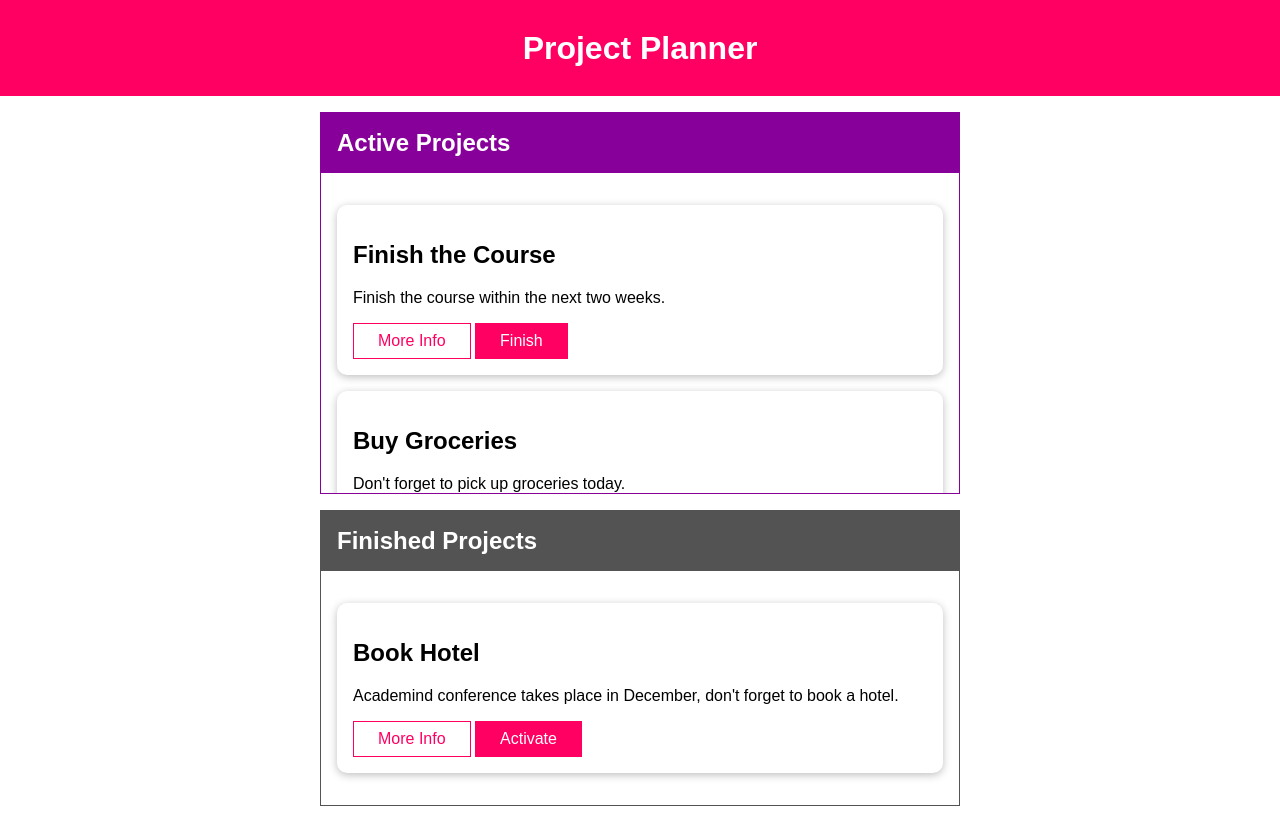
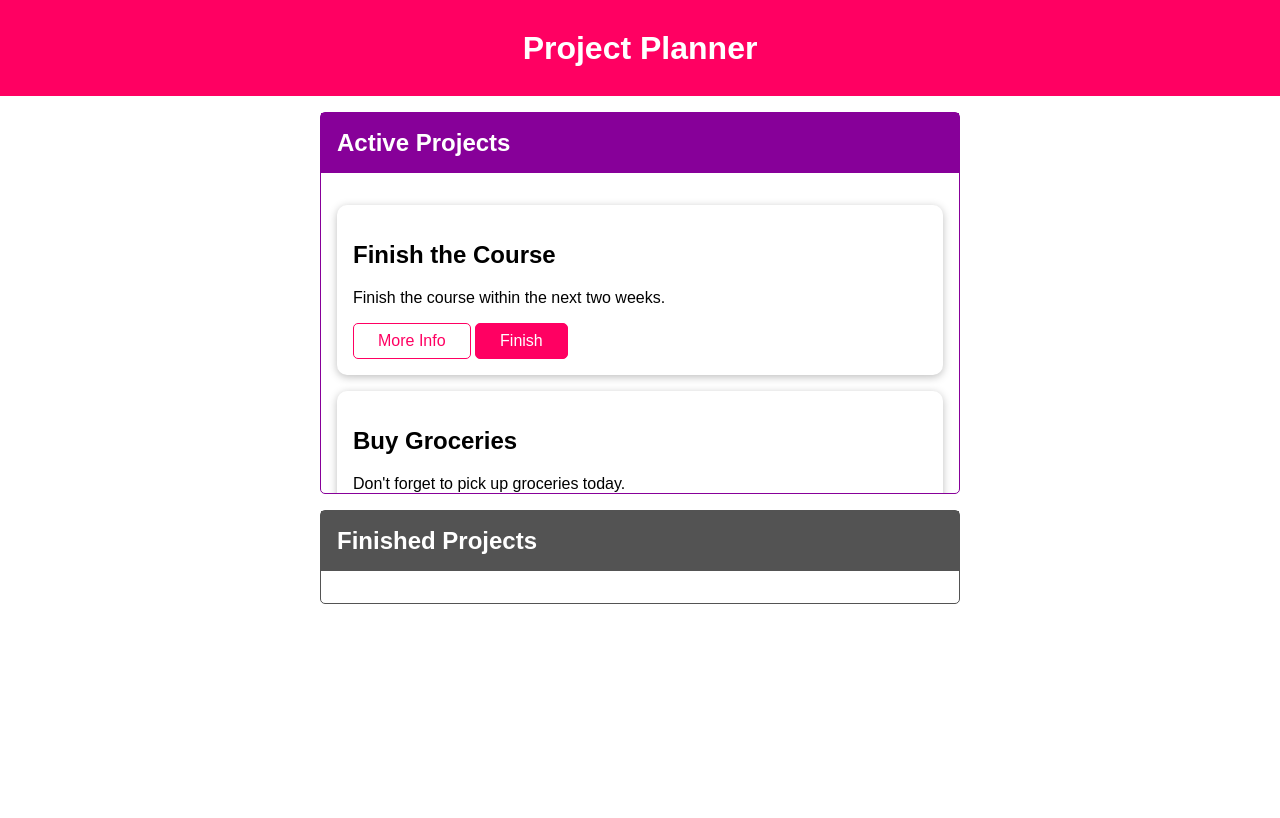
Before and after one commit to Trung-Hieu-Dev/mini-project-planner-with-html-css-js, a plain HTML site: page index.html in a window 1280 px wide. Both pictures are taken after a click on the button "Activate". Drawn offline with Linux system fonts and the light colour scheme.

Commit message:
Adding logic of Changing project condition & Done this mini project

```diff
--- a/assets/scripts/app.js
+++ b/assets/scripts/app.js
@@ -1,11 +1,119 @@
-class Tooltip {}
+class DOMHelper {
+    static clearEventListeners(element) {
+        const clonedElement = element.cloneNode(true);
+        element.replaceWith(clonedElement);
+        return clonedElement;
+    }
 
-class ProjectItem {}
+    static moveElement(elementId, newDestinationSelector) {
+        const element = document.getElementById(elementId);
+        const destinationElement = document.querySelector(newDestinationSelector);
+
+        destinationElement.append(element);
+    }
+}
+
+class Tooltip {
+    constructor(closeNotifierFunction) {
+        this.closeNotifier = closeNotifierFunction;
+    }
+
+    closeTooltip = () => {
+        this.detach();
+        this.closeNotifier(); //set hasActiveTooltip -> false
+    }
+
+    detach = () => {
+        this.element.remove();
+    }
+
+    attach() {
+        const tooltipElement = document.createElement('div');
+        tooltipElement.className = 'card';
+        tooltipElement.textContent = 'Tooltip'
+        tooltipElement.addEventListener('click', this.closeTooltip);
+        this.element = tooltipElement;
+        document.body.append(tooltipElement);
+    }
+}
+
+class ProjectItem {
+    hasActiveTooltip = false;
+
+    constructor(id, updateProjectListsFunction, type) {
+        this.id = id;
+        this.updateProjectListsHandler = updateProjectListsFunction;
+        this.connectMoreInfoButton();
+        this.connectSwitchButton(type);
+    }
+
+    showMoreInfoHandler() {
+        if(this.hasActiveTooltip) {
+            return;
+        }
+        const tooltip = new Tooltip(() => {
+            this.hasActiveTooltip = false;
+        });
+        tooltip.attach();
+        this.hasActiveTooltip = true;
+    }
+
+    connectMoreInfoButton() {
+        const projectItemElement = document.getElementById(this.id);
+        const moreInfoBtn = projectItemElement.querySelector('button:first-of-type');
+        moreInfoBtn.addEventListener('click', this.showMoreInfoHandler);
+    }
+
+    connectSwitchButton(type) {
+        const projectItemElement = document.getElementById(this.id);
+        let switchBtn = projectItemElement.querySelector('button:last-of-type');
+        switchBtn = DOMHelper.clearEventListeners(switchBtn);
+        switchBtn.textContent = type === 'active' ? 'Finish' : 'Activate';
+        switchBtn.addEventListener(
+            'click',
+            this.updateProjectListsHandler.bind(null, this.id)
+        );
+    }
+
+    update(updateProjectListFn, type) {
+        this.updateProjectListsHandler = updateProjectListFn;
+        this.connectSwitchButton(type);
+    }
+}
 
 class ProjectList {
+    projects = [];
+
     constructor(type) {
+        this.type = type;
         const prjItems = document.querySelectorAll(`#${type}-projects li`);
-        console.log(prjItems);
+        for (const prjItem of prjItems) {
+            this.projects.push(
+                new ProjectItem(prjItem.id, this.switchProject.bind(this), this.type)
+            );
+        }
+        console.log(this.projects);
+    }
+
+    //transfer this item in instant project to another project
+    setSwitchHandlerFunction(switchHandlerFunction) {
+        this.switchHandler = switchHandlerFunction;
+    }
+
+    //add changed item to another list
+    addProject(project) {
+        this.projects.push(project);
+        DOMHelper.moveElement(project.id, `#${this.type}-projects ul`);
+        project.update(this.switchProject.bind(this), this.type);
+    }
+
+    //switch to change condition of item in list
+    switchProject(projectId) {
+        //get item has changed condition
+        this.switchHandler(this.projects.find(p => p.id === projectId));
+
+        //make new list
+        this.projects = this.projects.filter(p => p.id !== projectId);
     }
 }
 
@@ -13,7 +121,15 @@ class App {
     static init() {
         const activeProjectsList = new ProjectList('active');
         const finishedProjectsList = new ProjectList('finished');
+
+        activeProjectsList.setSwitchHandlerFunction(
+            finishedProjectsList.addProject.bind(finishedProjectsList)
+        );
+
+        finishedProjectsList.setSwitchHandlerFunction(
+            activeProjectsList.addProject.bind(activeProjectsList)
+        );
     }
 }
 
-App.init();
+App.init()
--- a/assets/styles/app.css
+++ b/assets/styles/app.css
@@ -46,12 +46,13 @@ section {
   margin: 1rem auto;
   width: 40rem;
   max-width: 90%;
+  border-radius: 5px;
 }
 
 section ul {
   padding: 1rem;
   max-height: 20rem;
-  overflow: scroll;
+  overflow-y: scroll;
 }
 
 section > h2 {
@@ -64,6 +65,7 @@ button {
   background: #ff0062;
   color: white;
   border: 1px solid #ff0062;
+  border-radius: 5px;
   padding: 0.5rem 1.5rem;
   cursor: pointer;
 }
```
